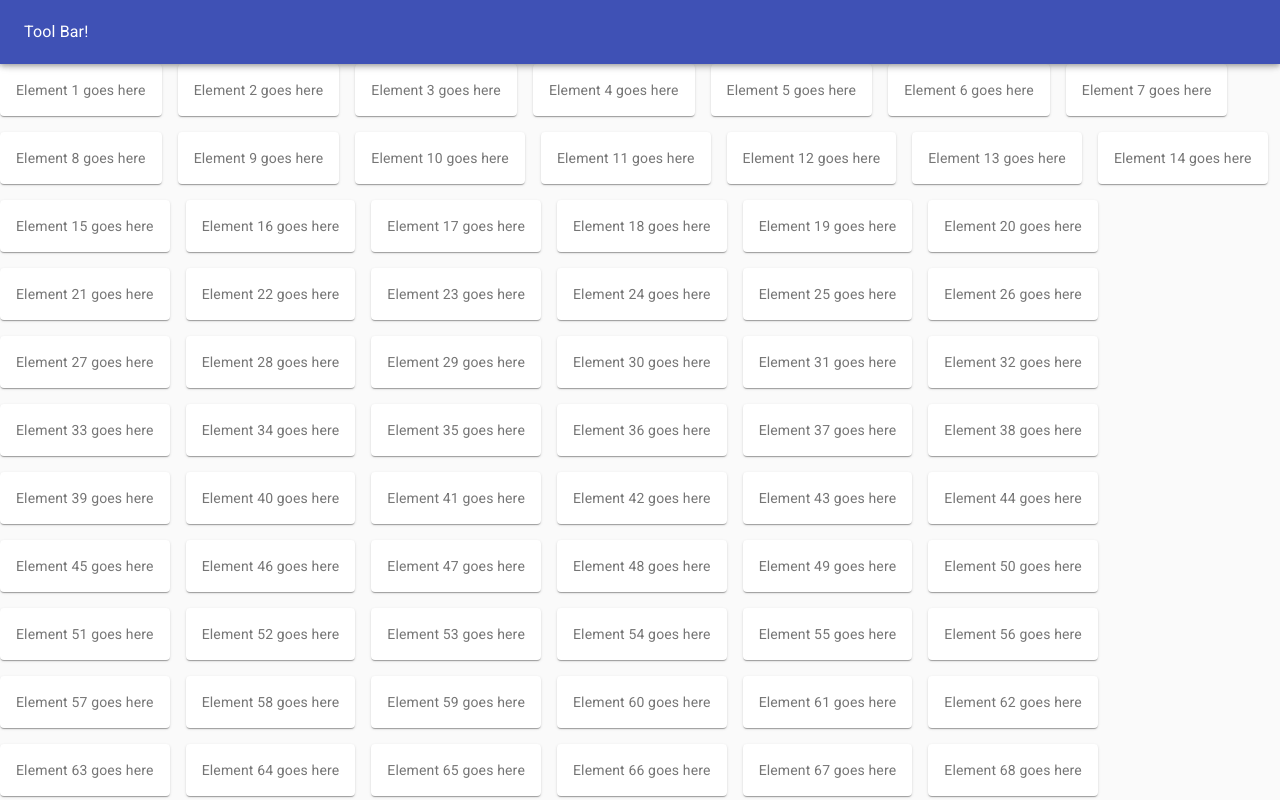
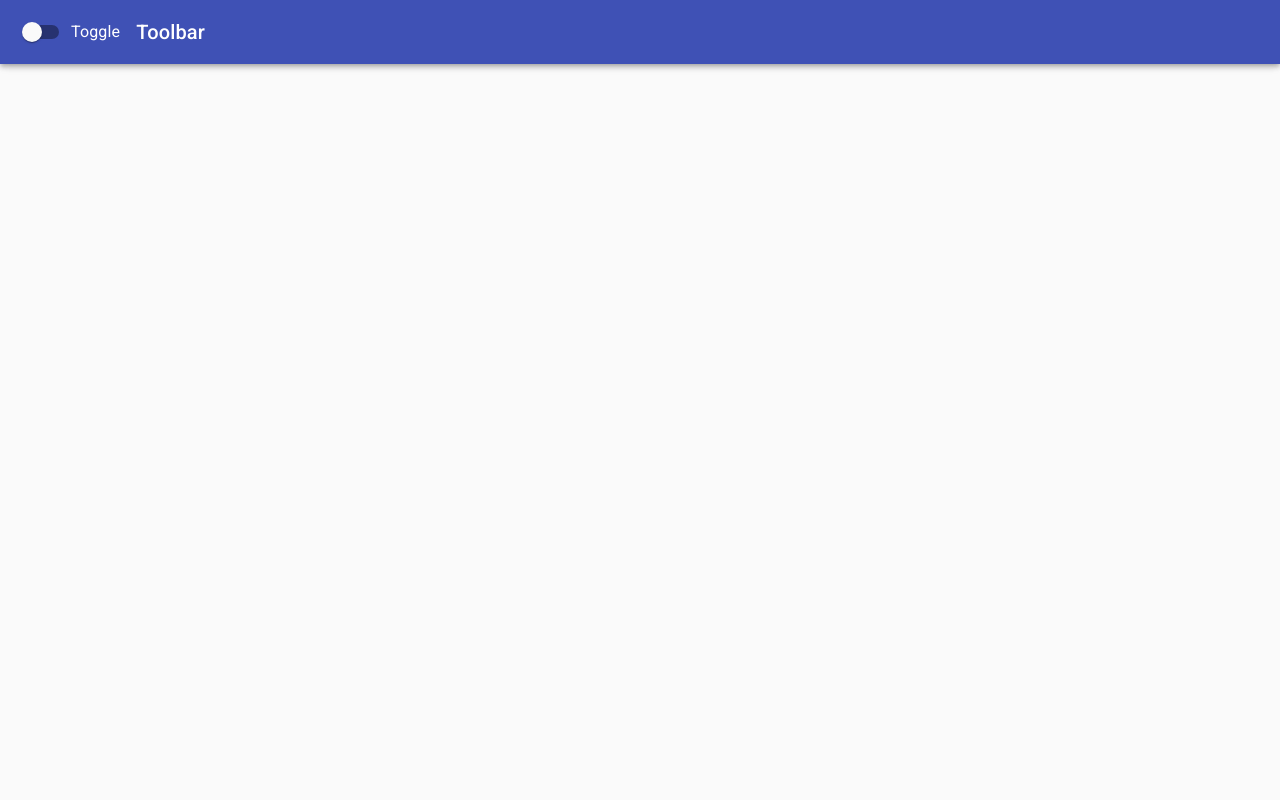
Before and after one commit to Proskomma/diegesis-web-mui, a React (Create React App) app: page / in a window 1280 px wide. Shown: the top 800 px of the page. Built offline with nearby package versions, Linux system fonts and the light colour scheme.

Commit message:
Some testing.

```diff
--- a/package.json
+++ b/package.json
@@ -4,6 +4,7 @@
   "private": true,
   "dependencies": {
     "@material-ui/core": "^4.12.3",
+    "@material-ui/lab": "^4.0.0-alpha.60",
     "@testing-library/jest-dom": "^5.14.1",
     "@testing-library/react": "^12.0.0",
     "@testing-library/user-event": "^13.2.1",
--- a/src/App.js
+++ b/src/App.js
@@ -1,12 +1,8 @@
 import React, {useMemo} from 'react';
-import AppBar from '@material-ui/core/AppBar';
-import Paper from '@material-ui/core/Paper';
-import Toolbar from '@material-ui/core/Toolbar';
-import Typography from '@material-ui/core/Typography';
-import Grid from '@material-ui/core/Grid';
 import CssBaseline from '@material-ui/core/CssBaseline';
 import {useMediaQuery} from "@material-ui/core";
 import {ThemeProvider, createTheme, withStyles} from '@material-ui/core/styles';
+import Browse from "./components/Browse.js";
 
 const styles = theme => ({
     root: {
@@ -36,23 +32,7 @@ function App({classes}) {
     return <ThemeProvider theme={theme}>
         <div className={classes.root}>
             <CssBaseline/>
-            <AppBar position="fixed">
-                <Toolbar>
-                    <Typography>Tool Bar!</Typography>
-                </Toolbar>
-
-            </AppBar>
-            <main>
-                <div className={classes.toolbarMargin}/>
-                <Grid container spacing={2}>
-                    {
-                        [...Array(128).keys()].map(n => n + 1)
-                            .map(n => <Grid key={n} item>
-                                <Paper className={classes.paper}>Element {n} goes here</Paper>
-                            </Grid>)
-                    }
-                </Grid>
-            </main>
+            <Browse />
         </div>
     </ThemeProvider>;
 }
--- /dev/null
+++ b/src/components/Browse.js
@@ -0,0 +1,42 @@
+import React, {useState} from 'react';
+//import PropTypes from "prop-types";
+import AppBar from '@material-ui/core/AppBar';
+import Toolbar from '@material-ui/core/Toolbar';
+//import Grid from '@material-ui/core/Grid';
+import Typography from '@material-ui/core/Typography';
+//import IconButton from '@material-ui/core/IconButton';
+import MenuIcon from '@material-ui/core/Menu';
+import FormGroup from '@material-ui/core/FormGroup';
+import FormControlLabel from '@material-ui/core/FormControlLabel';
+import Switch from '@material-ui/core/Switch';
+//import Paper from '@material-ui/core/Paper';
+import BrowsePassage from "../pages/BrowsePassage/BrowsePassage";
+import BrowseBook from "../pages/BrowseBook/BrowseBook";
+
+
+export default function Browse({}) {
+
+    const [showPassage, setShowPassage] = useState(false);
+
+ return <>
+        <AppBar position="fixed" >
+            <Toolbar>
+                <FormGroup >
+                    <FormControlLabel control={<Switch color="default" onChange={() => setShowPassage(!showPassage)} />} label="Toggle" />
+                </FormGroup>
+                <Typography variant="h6" component="div" sx={{ flexGrow: 1 }}>
+                Toolbar
+                </Typography>
+            </Toolbar>
+        </AppBar>
+        <main>
+            { showPassage ? <BrowsePassage /> : <BrowseBook />}
+        </main>
+ </>
+}
+
+Browse.propTypes = {
+//    pkState: PropTypes.object.isRequired,
+//    navState: PropTypes.object.isRequired,
+//    catalog: PropTypes.object.isRequired,
+};
--- /dev/null
+++ b/src/pages/BrowseBook/BrowseBook.js
@@ -0,0 +1,13 @@
+import React from 'react';
+import Typography from '@material-ui/core/Typography';
+
+export default function BrowseBook({}) {
+
+ return <Typography>Book</Typography>
+}
+
+BrowseBook.propTypes = {
+//    pkState: PropTypes.object.isRequired,
+//    navState: PropTypes.object.isRequired,
+//    catalog: PropTypes.object.isRequired,
+};
--- /dev/null
+++ b/src/pages/BrowsePassage/BrowsePassage.js
@@ -0,0 +1,49 @@
+import React, {useState} from "react";
+//import {useQuery} from "proskomma-react-hooks";
+//import PropTypes from "prop-types";
+//import Toolbar from '@material-ui/core/Toolbar';
+import Box from '@material-ui/core/Box';
+//import Button from '@material-ui/core/Button';
+import Typography from '@material-ui/core/Typography';
+import List from '@material-ui/core/List';
+import ListItem from '@material-ui/core/ListItem';
+import ListItemText from '@material-ui/core/ListItemText';
+import FormGroup from '@material-ui/core/FormGroup';
+import FormControlLabel from '@material-ui/core/FormControlLabel';
+import Switch from '@material-ui/core/Switch';
+//import parseReferenceString from "../../components/parseReferenceString";
+//import PassageResults from "./PassageResults";
+//import BrowsePassageOptions from "./BrowsePassageOptions";
+//import "./BrowsePassage.css";
+//import InputDisplay from "./InputDisplay";
+//import i18n from '../../lib/i18n';
+//import AppLangContext from "../../contexts/AppLang";
+
+export default function BrowsePassage({}) {
+
+    const [showOptions, setShowOptions] = useState(false);
+
+console.log("browsePassage");
+    return <div> da
+                <Box>
+                    <Typography>Hola</Typography>
+                    <FormGroup >
+                        <FormControlLabel control={<Switch color="default" onChange={() => setShowOptions(!showOptions)} />} label="Toggle" />
+                    </FormGroup>
+                </Box>
+                { showOptions && <List>
+                    <ListItem disablePadding>
+                            <ListItemText primary="Trash" />
+                    </ListItem>
+                    <ListItem disablePadding>
+                            <ListItemText primary="Spam" />
+                    </ListItem>
+                </List>
+            }
+            </div>
+}
+
+BrowsePassage.propTypes = {
+//    pkState: PropTypes.object.isRequired,
+//    navState: PropTypes.object.isRequired,
+};
```
Also changed, not shown: 1 other file (tests, documents, lock files or other folders).
